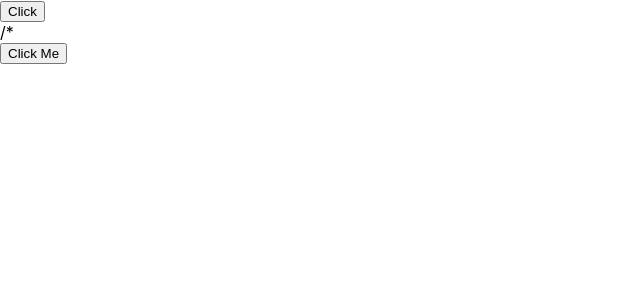
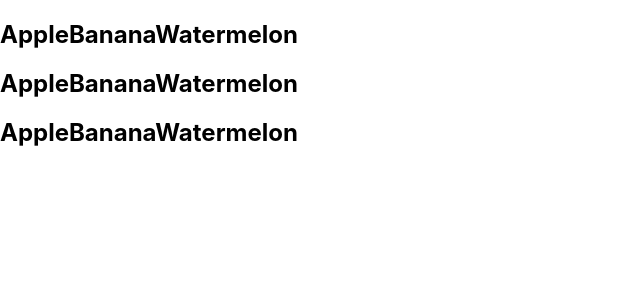
Before and after one commit to pratikk2609/myfirstwebapp, a React (Create React App) app: page / in a window 1280 px wide. Shown: the top 300 px of the page, without its empty margins (0-640 px from the left). Built offline with nearby package versions, Linux system fonts and the light colour scheme.

Commit message:
fruits list

```diff
--- a/src/App.js
+++ b/src/App.js
@@ -8,15 +8,17 @@ import Message from './components/Message';
 import Counter from './components/Counter';
 import FunctionClick from './components/FunctionClick';
 import ClassClick from './components/ClassClick';
+import Fruits from './components/Fruits';
 
 class App extends Component {
   render(){
     return(
       <div classname ="App">
-        <FunctionClick />
-        /*<ClassClick />
+        <Fruits />
+        {/* <FunctionClick /> */}
+        {/*< ClassClick /> */}
         {/* <Counter /> */}
-        {/*<Message />*/}
+        {/* <Message /> */}
         {/* < Greet name="Dnyandeo"/> */}
         {/* < Greet name="Pravin"/> */}
         {/*< Greet name="Pradeep"/> */}
--- /dev/null
+++ b/src/components/Fruits.js
@@ -0,0 +1,9 @@
+import React from 'react'
+
+function Fruits() {
+    const names = ['Apple', 'Banana', 'Watermelon']
+    const nameList = names.map(name => <h2>{names}</h2>)
+    return <div>{nameList}</div>
+}
+
+export default Fruits
```
